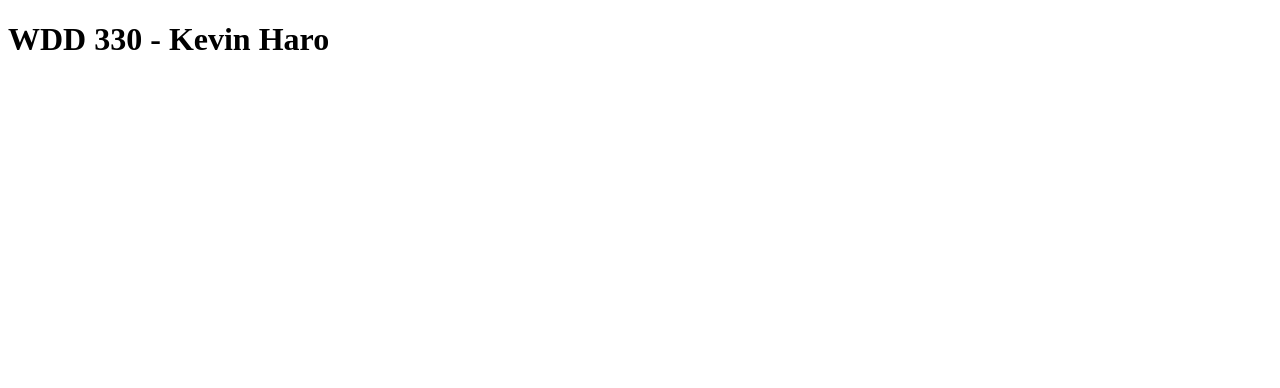
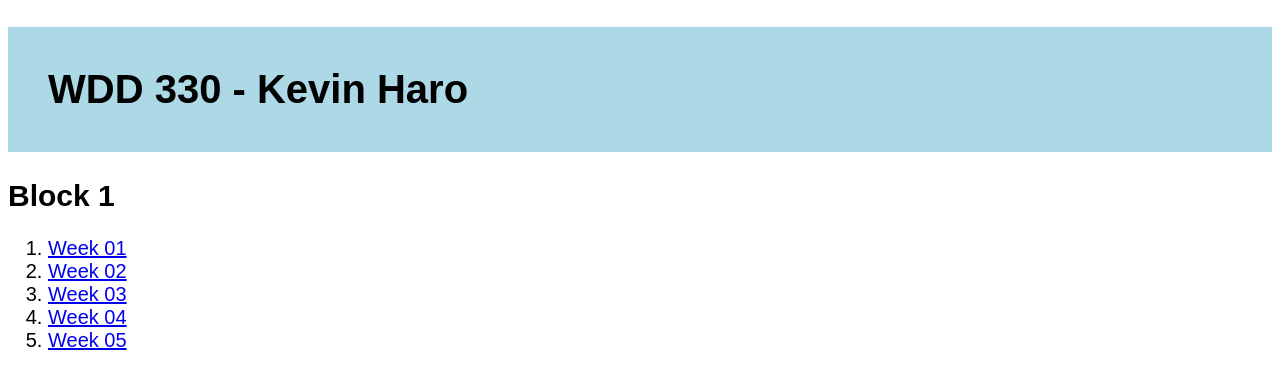
Before and after one commit to artcom3/improved-engine, a plain HTML site: page index.html in a window 1280 px wide. Drawn offline with Linux system fonts and the light colour scheme.

Commit message:
add portfolio changes

```diff
--- a/index.html
+++ b/index.html
@@ -4,9 +4,18 @@
     <meta charset="UTF-8">
     <meta http-equiv="X-UA-Compatible" content="IE=edge">
     <meta name="viewport" content="width=device-width, initial-scale=1.0">
+    <link rel="stylesheet" href="style.css">
     <title>Document</title>
 </head>
 <body>
     <h1>WDD 330 - Kevin Haro</h1>
+    <h2>Block 1</h2>
+    <ol>
+        <li><a href="week1/">Week 01</a></li>
+        <li><a href="week2/">Week 02</a></li>
+        <li><a href="week3/">Week 03</a></li>
+        <li><a href="week4/">Week 04</a></li>
+        <li><a href="week5/">Week 05</a></li>
+    </ol>
 </body>
 </html>
--- /dev/null
+++ b/style.css
@@ -0,0 +1,9 @@
+body {
+    font-size: 20px;
+    font-family: Arial, Helvetica, sans-serif;
+  }
+
+  h1 {
+    background-color: lightblue;
+    padding: 1em;
+  }
```
